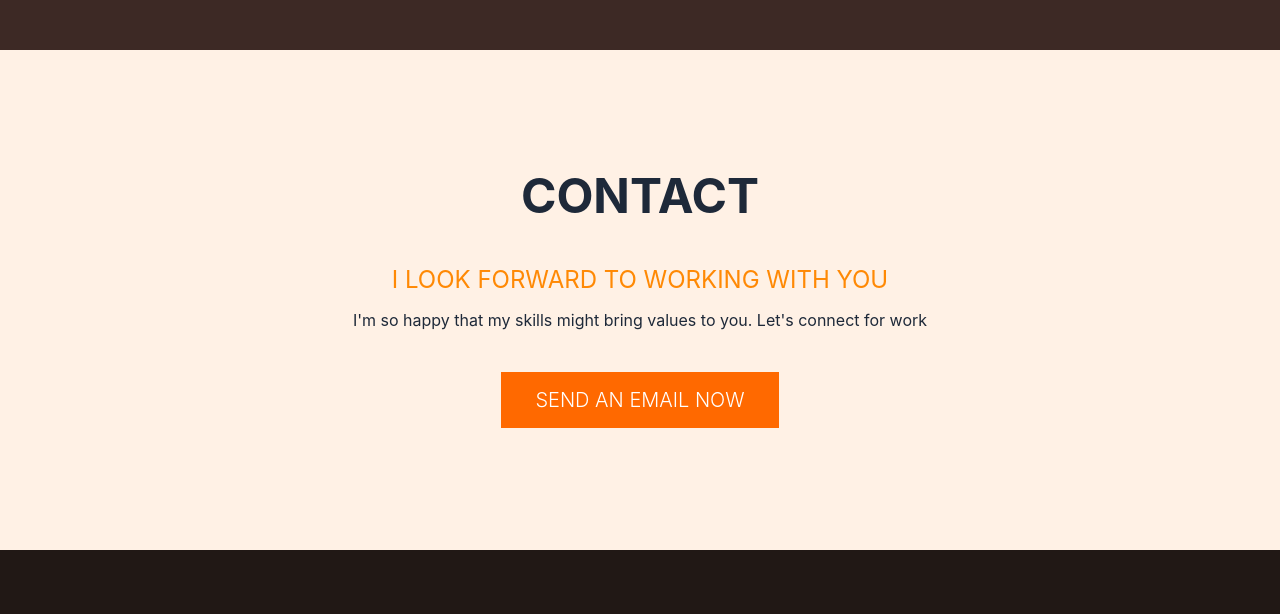
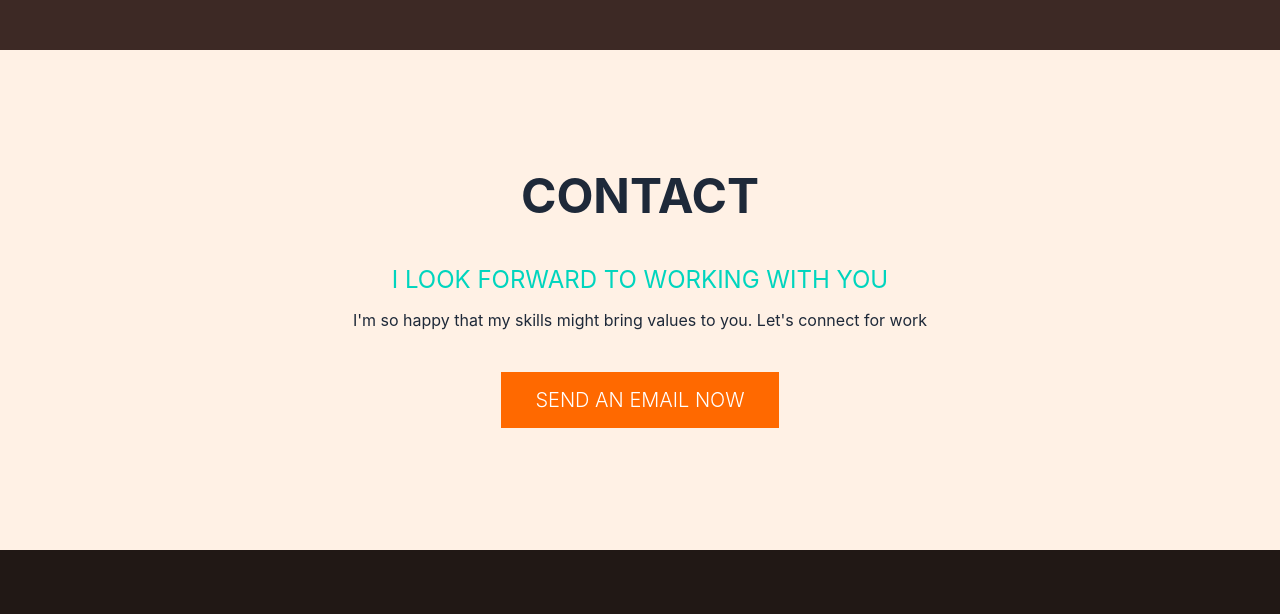
Before and after one commit to dinhnhien811/dinhnhien811.github.io, a website built with Vite: page index.html in a window 1280 px wide. Shown: the part 1550-2164 px from the top of the page. Built offline with nearby package versions, Linux system fonts and the light colour scheme; files whose address does not match are found by name.

Commit message:
chore: update contact section text color for improved visibility

```diff
--- a/index.html
+++ b/index.html
@@ -77,7 +77,7 @@
     <div class="w-full lg:w-[60%] mb-5">
       <h2 class="uppercase text-2xl lg:text-5xl text-center font-bold mb-6">Contact</h2>
       <p class="flex flex-col justify-center items-center pt-5 pb-5 text-center">
-        <span class="text-2xl text-orange-400 mb-3">I LOOK FORWARD TO WORKING WITH YOU</span>
+        <span class="text-2xl text-teal-400 mb-3">I LOOK FORWARD TO WORKING WITH YOU</span>
         <span>I'm so happy that my skills might bring values to you. Let's connect for work</span>
       </p>
     </div>
```
